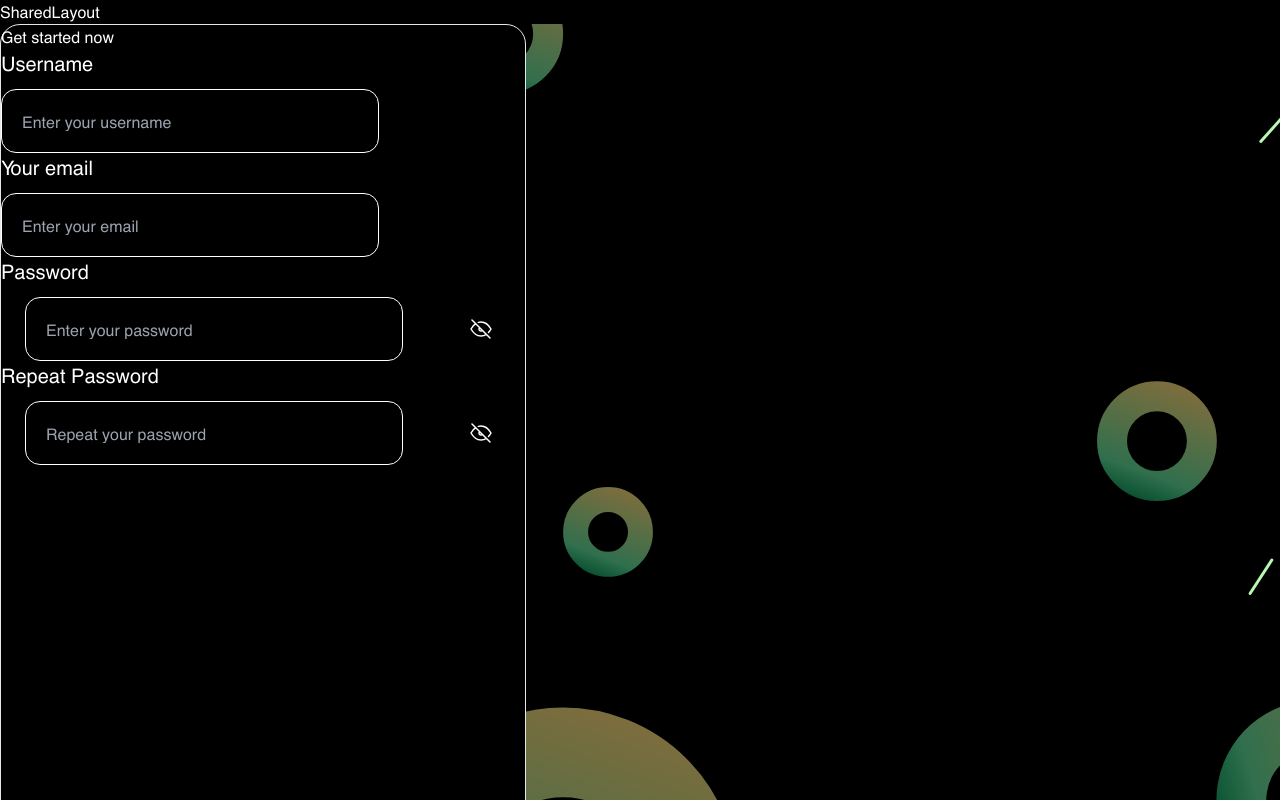
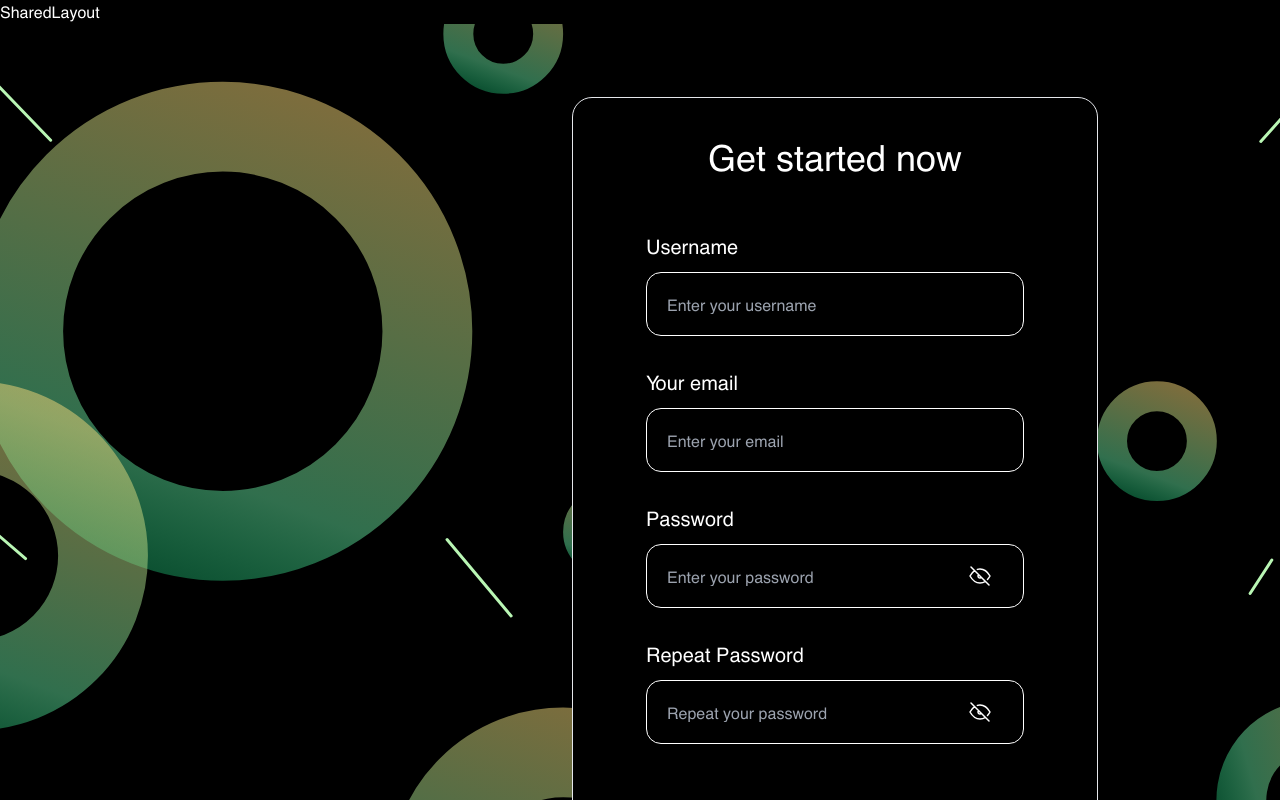
Before and after one commit to KaterynaZhuvak/MyFin, a React (Vite) app: page /registration in a window 1280 px wide. Shown: the top 800 px of the page. Built offline with nearby package versions, Linux system fonts and the light colour scheme.

Commit message:
chore(MF-106): updated register page ui

```diff
--- a/src/app/styles/index.css
+++ b/src/app/styles/index.css
@@ -27,3 +27,25 @@ body {
   background-color: black;
   color: white;
 }
+
+/* width */
+::-webkit-scrollbar {
+  width: 10px;
+}
+
+/* Track */
+::-webkit-scrollbar-track {
+  background: inherit;
+}
+
+/* Handle */
+::-webkit-scrollbar-thumb {
+  /* background-image: linear-gradient(#105535, #7b6d3d, #105535); */
+  background: #396f4bbb;
+  border-radius: 5px;
+}
+
+/* Handle on hover */
+::-webkit-scrollbar-thumb:hover {
+  background: #396f4b;
+}
--- a/src/pages/RegistrationPage/index.tsx
+++ b/src/pages/RegistrationPage/index.tsx
@@ -5,11 +5,17 @@ import { EyeOffIcon } from '../../shared/icons';
 
 interface FormValues {
   username: string;
+  email: string;
+  password: string;
+  repeatPassword: string;
 }
 
 export const RegistrationPage: FC = () => {
   const initialValues: FormValues = {
     username: '',
+    email: '',
+    password: '',
+    repeatPassword: '',
   };
 
   const handleSubmit = (values: FormValues): void => {
@@ -19,56 +25,70 @@ export const RegistrationPage: FC = () => {
   return (
     <div
       className='
+      flex
       h-[1320px]
       w-[full]
+      justify-end
       bg-[url(../../shared/assets/backgrounds/bg-auth.svg),_url(../../shared/assets/backgrounds/bg-auth-lines.svg)]
       bg-[length:1680px_1520px,_1400px_1080px]
       bg-[position:55%_25%,_50%_0]
-      bg-no-repeat'
+      bg-no-repeat
+      p-[73px_182px_0_0]'
     >
       <div
         className='
+        flex
         h-[1184px]
         w-[526px]
+        justify-center
         rounded-[20px]
         border
-      bg-black'
+        bg-black
+        p-[32px_0_72px_0]'
       >
         <Formik initialValues={initialValues} onSubmit={handleSubmit}>
           <Form>
+            <h2 className='text-center text-[36px] leading-[54px]'>
               Get started now
+            </h2>
+
+            <div className='mt-[48px] flex w-[378px] flex-wrap gap-[32px]'>
               <Input
-              type='password'
+                type='username'
                 name='username'
                 placeholder='Enter your username'
                 label='Username'
                 className='h-[64px] w-[378px]'
               />
+
               <Input
-              type='password'
-              name='username'
+                type='email'
+                name='email'
                 placeholder='Enter your email'
                 label='Your email'
                 className='h-[64px] w-[378px]'
               />
+
               <Input
                 type='password'
-              name='username'
+                name='password'
                 placeholder='Enter your password'
                 iconPosition='end'
                 icon={<EyeOffIcon />}
                 label='Password'
-              className='relative h-[64px] w-[378px]'
+                className='h-[64px] w-[378px]'
               />
+
               <Input
                 type='password'
-              name='username'
+                name='repeatPassword'
                 placeholder='Repeat your password'
                 iconPosition='end'
                 icon={<EyeOffIcon />}
                 label='Repeat Password'
-              className='relative h-[64px] w-[378px]'
+                className='h-[64px] w-[378px]'
               />
+            </div>
           </Form>
         </Formik>
       </div>
```
Lines whose indentation alone changed are shown as unchanged.
